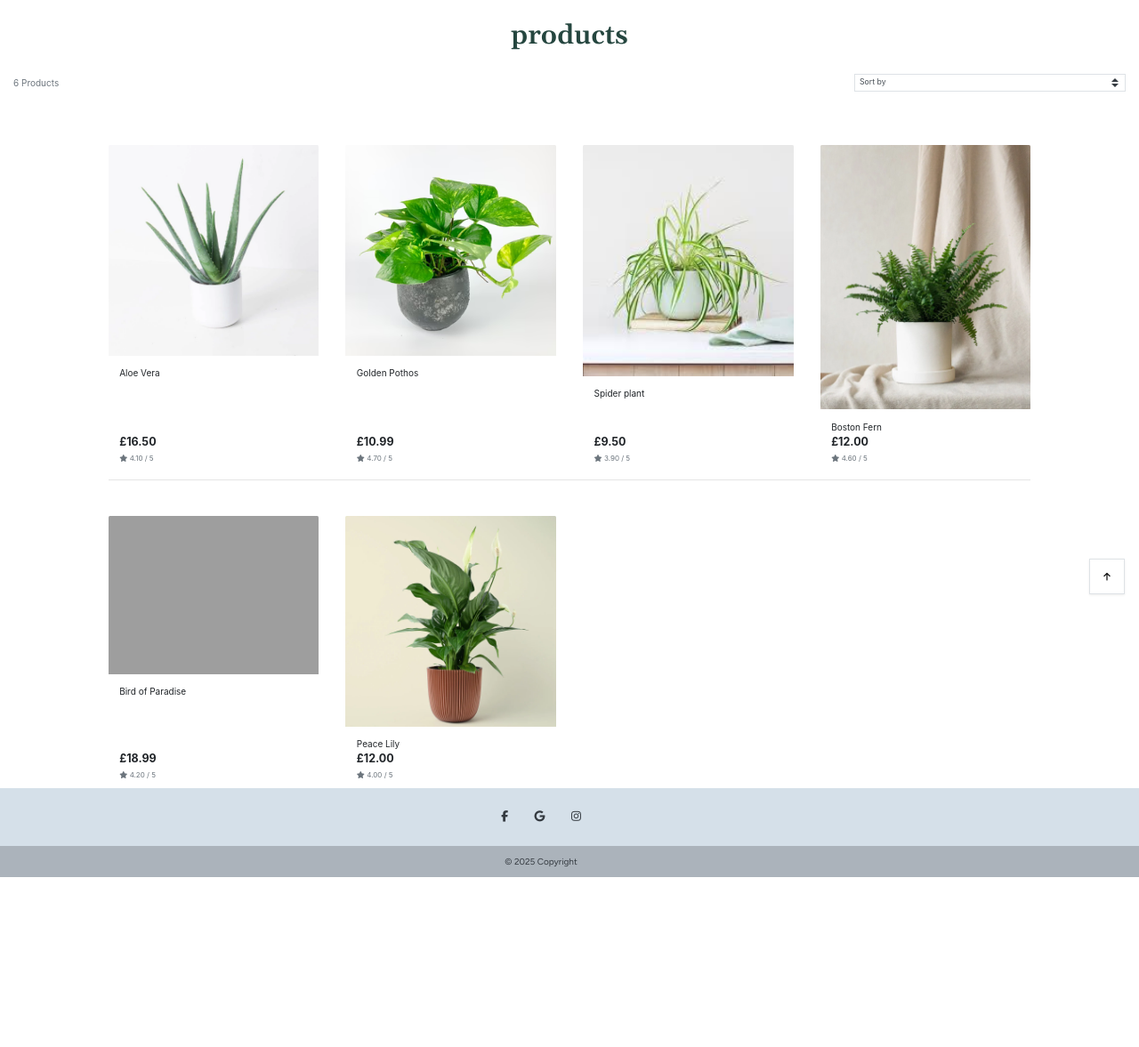
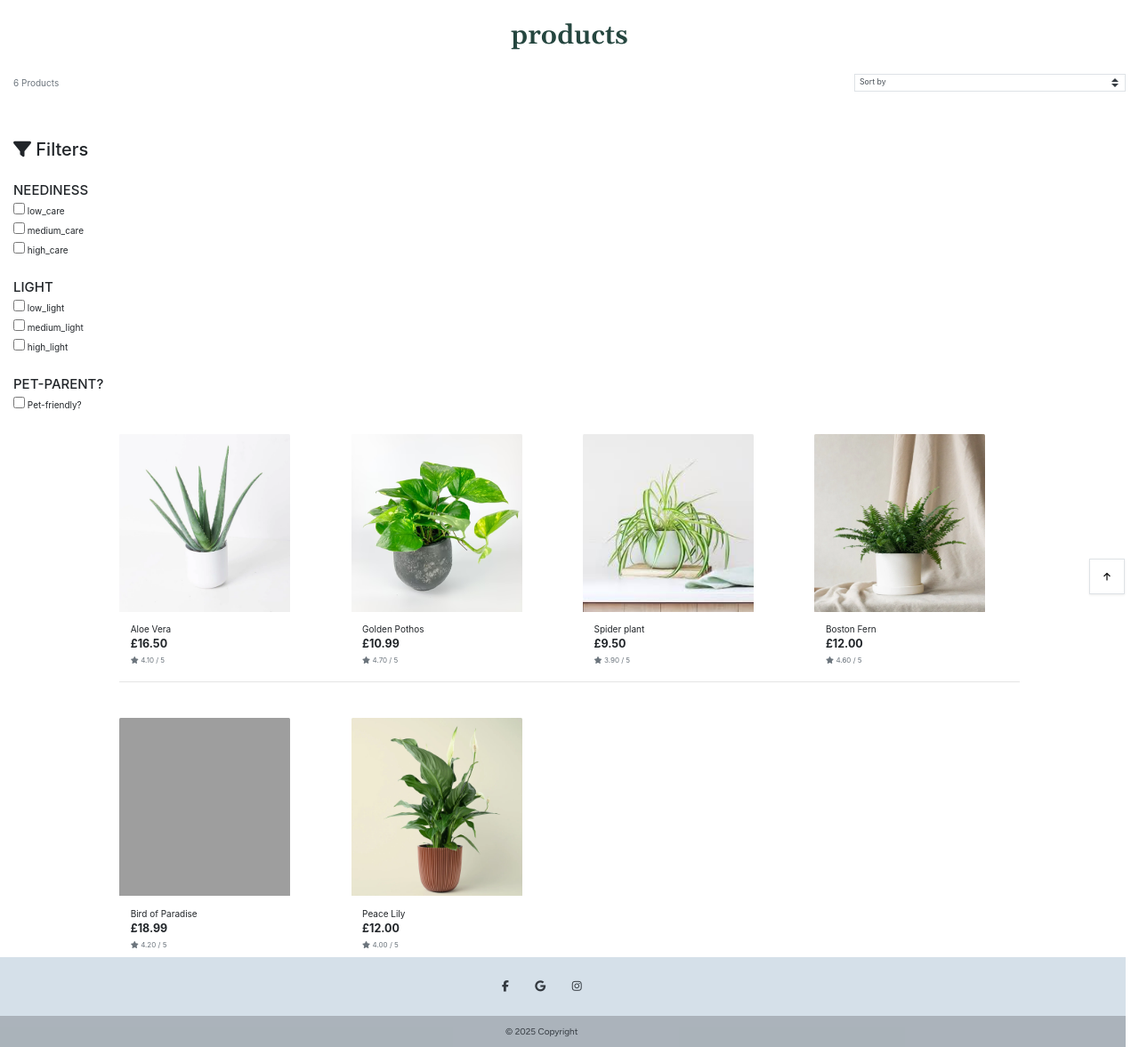
Before and after one commit to rachelcluke/hygge-houseplants, a Django app: page /products/ in a window 1280 px wide. Shown: the part 116-1293 px from the top of the page at 89% size. Before the commit the page ends 1102 px from the top, so only its background shows below. Run offline with Django 3.2, Linux system fonts and the light colour scheme; data comes from the database, SQL or seed files in the repository; parts of the project's set-up code (start-up, migrations or seed data) failed here and were passed over; some libraries are stand-ins or nearby versions; grey boxes are pictures that could not be loaded.

Commit message:
NEW - filters placeholders added (care_ref, light_ref + petfriendly filters)

```diff
--- a/products/templates/products/products.html
+++ b/products/templates/products/products.html
@@ -12,6 +12,8 @@
                     {% for c in current_categories %}
                         <h2 class="title text-lowercase">{{ c.user_friendly_name }}</h2>
                     {% endfor %}
+                {% elif sale_products %}
+                    <h2 class="title text-lowercase">Sale</h2>
                 {% else %}
                     <h2 class="title text-lowercase">Products</h2>
                 {% endif %}
@@ -28,8 +30,8 @@
             {% include 'includes/search-results.html' %}
         </div>
         <div class="row">
+            {% include 'includes/filters.html' %}
             <div class="product-container col-10 offset-1">
-                <div class="row mt-1 mb-2"></div>
                 <div class="row">
                     {% for product in products %}
                         <div class="col-sm-6 col-md-6 col-lg-4 col-xl-3">
--- a/products/views.py
+++ b/products/views.py
@@ -15,6 +15,7 @@ def all_products(request):
     categories = None
     sort = None
     direction = None
+    sale_products = None
 
 
     if request.GET:
@@ -28,6 +29,10 @@ def all_products(request):
                 if direction == 'desc':
                     sortkey = f'-{sortkey}'
             products = products.order_by(sortkey)
+
+        # To-do make sure it only shows products that are on sale
+        if 'sale' in request.GET:
+            sale_products = products.filter(sale__in=products)
 
         if 'category' in request.GET:
             categories = request.GET['category'].split(',')
@@ -48,6 +53,7 @@ def all_products(request):
     context = {
         'products': products,
         'search_term': query,
+        'sale_products:': sale_products,
         'current_categories': categories,
         'current_sorting': current_sorting,
     }
--- a/static/css/base.css
+++ b/static/css/base.css
@@ -133,7 +133,11 @@ header {
 
 .col-gap {
     column-gap: 1rem;
-  }
+}
+
+.row-gap{
+    padding-bottom: 1rem;
+}
 
 /*Launch Page*/
 
@@ -354,6 +358,11 @@ footer, #footer {
     font-family: var(--font-figtree);
 }
 
+#products-page img {
+    height: 25vh;
+    width: 15vw;
+}
+
 
 /* -------------------------------- Media Queries */
 
@@ -370,6 +379,10 @@ footer, #footer {
 
     .col-gap {
         column-gap: 0rem;
+    }
+
+    .row-gap {
+        padding-bottom: 2rem;
     }
 
     .shop-collection-title {
--- /dev/null
+++ b/templates/includes/filters.html
@@ -0,0 +1,41 @@
+ <div class="col-md-12" id="filter-section">
+    <div class="grid search">
+      <div class="grid-body">
+        <div class="row">
+          <div class="col-md-3" id="filter-section">
+                <h2 class="grid-title row-gap"><i class="fa fa-filter"></i> Filters</h2>
+                <!-- TODO: Replace label text with dynamic ones (care_friendly_name, light_friendly_name)-->
+                <div class="row-gap">
+                    <h4>NEEDINESS</h4>
+                    <div class="checkbox">
+                    <label><input type="checkbox" class="icheck"> low_care</label>
+                    </div>
+                    <div class="checkbox">
+                    <label><input type="checkbox" class="icheck"> medium_care</label>
+                    </div>
+                    <div class="checkbox">
+                    <label><input type="checkbox" class="icheck"> high_care</label>
+                    </div>
+                </div>
+                <div class="row-gap">
+                    <h4>LIGHT</h4>
+                    <div class="checkbox">
+                    <label><input type="checkbox" class="icheck"> low_light</label>
+                    </div>
+                    <div class="checkbox">
+                    <label><input type="checkbox" class="icheck"> medium_light</label>
+                    </div>
+                    <div class="checkbox">
+                    <label><input type="checkbox" class="icheck"> high_light</label>
+                    </div>
+                </div>
+                <div class="row-gap">
+                    <h4>PET-PARENT?</h4>
+                    <div class="checkbox">
+                    <label><input type="checkbox" class="icheck"> Pet-friendly?</label>
+                    </div>
+                </div>
+            </div>
+        </div>
+    </div>
+</div>
--- a/templates/includes/main-nav.html
+++ b/templates/includes/main-nav.html
@@ -21,14 +21,12 @@
             <a href="{% url 'products' %}?category=hanging_trailing" class="dropdown-item">Hanging & Trailing</a>
             <a href="{% url 'products' %}?category=foliage_fern" class="dropdown-item">Foliage & Fern</a>
             <a href="{% url 'products' %}?category=tropical" class="dropdown-item">Tropical</a>
-            <!-- TODO: Query sale items (product property)-->
-            <a href="" class="dropdown-item">SALE</a>
+            <a href="{% url 'products' %}?sale=True" class="dropdown-item">SALE</a>
         </div>
     </li>
 
-    <!-- TODO: replace href -->
     <li class="nav-item dropdown list-unstyled">
-        <a href="{% url 'home' %}" class="nav-link">
+        <a href="https://www.facebook.com/login/?next=https%3A%2F%2Fwww.facebook.com%2Fplantsandpapers%2F" class="nav-link" target="_blank">
             <h2 class="my-0">Contact</h2>
         </a>
     </li>
@@ -51,8 +49,6 @@
             <a class="nav-link" href="#" id="user-options" data-toggle="dropdown" aria-haspopup="true" aria-expanded="false">
                 <div class="text-center">
                     <div><i class="fas fa-user fa-lg"></i></div>
-                    <!-- TODO: Change bottom text to be username (if logged in) -->
-                    <!--<p class="my-0">My Account</p>-->
                 </div>
             </a>
             <div class="dropdown-menu border-0" aria-labelledby="user-options">
--- a/templates/includes/mobile-top-header.html
+++ b/templates/includes/mobile-top-header.html
@@ -25,8 +25,6 @@
     <a class="text-black nav-link d-block d-lg-none" href="#" id="user-options" data-toggle="dropdown" aria-haspopup="true" aria-expanded="false">
         <div class="text-center">
             <div><i class="fas fa-user fa-lg"></i></div>
-            <!-- TODO: Change bottom text to be username (if logged in) -->
-            <!--<p class="my-0">My Account</p>-->
         </div>
     </a>
     <div class="dropdown-menu border-0" aria-labelledby="user-options">
```
Also changed, not shown: products/filters.py (added, +37 -0 lines).
